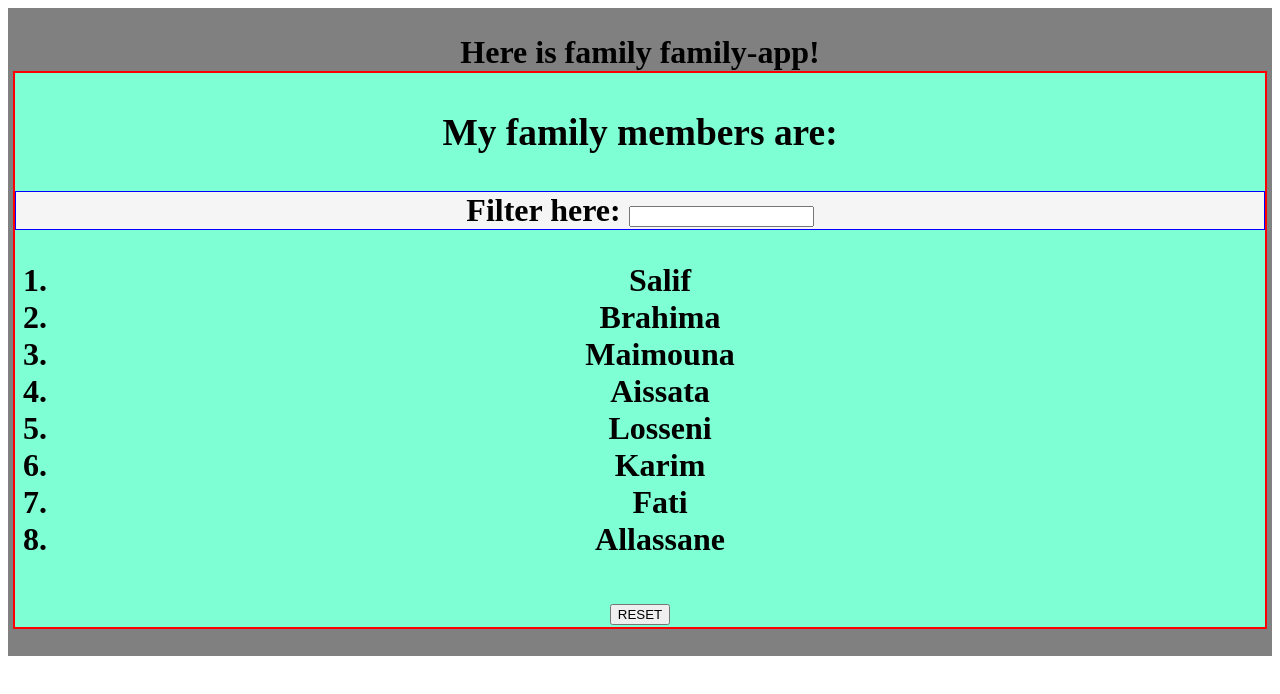
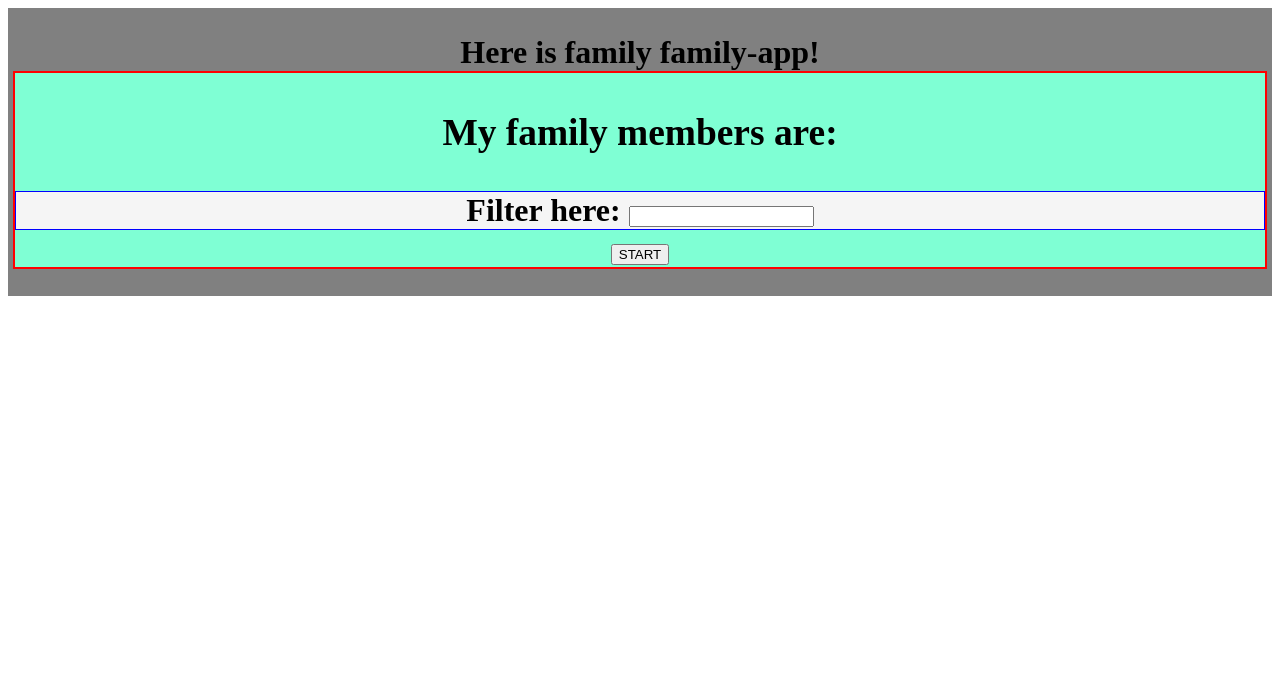
Before and after one commit to makassigithub/anglar-playground, an Angular app: page / in a window 1280 px wide. Shown: the top 694 px of the page. Built offline with nearby package versions, Linux system fonts and the light colour scheme.

Commit message:
Adds FamilyService and Member model to the app

```diff
--- a/src/app/app.module.ts
+++ b/src/app/app.module.ts
@@ -6,6 +6,7 @@
 import { MembersComponent } from './members/members.component';
 import { MemberComponent } from './members/member/member.component';
 import { FilterComponent } from '../core/filter/filter-component';
+import { FamilyService } from './services/family.service';
 
 @NgModule({
   declarations: [
@@ -18,7 +19,7 @@
     BrowserModule,
     FormsModule
   ],
-  providers: [],
+  providers: [FamilyService],
   bootstrap: [AppComponent]
 })
 export class AppModule { }
--- a/src/app/members/members.component.ts
+++ b/src/app/members/members.component.ts
@@ -1,4 +1,5 @@
 import { Component, OnInit } from '@angular/core';
+import { FamilyService } from '../services/family.service';
 
 @Component({
   selector: 'members-list',
@@ -8,16 +9,11 @@
 export class MembersComponent implements OnInit {
   selectedMember: any;
   familyMembers = [];
-  data = [
-    { name: 'Salif', age: '38' },
-    { name: 'Brahima', age: '35' },
-    { name: 'Maimouna', age: '32' },
-    { name: 'Aissata', age: '29' },
-    { name: 'Losseni', age: '26' },
-    { name: 'Karim', age: '23' },
-    { name: 'Fati', age: '20' },
-    { name: 'Allassane', age: '20' }
-];
+
+  constructor(private familyService: FamilyService) {
+    this.familyMembers = familyService.provideMembers();
+  }
+
   ngOnInit() {
     this.initialize();
   }
@@ -30,7 +26,7 @@
   }
   initialize() {
     this.familyMembers = !this.familyMembers.length ?
-    this.data : [];
+    this.familyService.provideMembers() : [];
   }
   getButtonTile() {
     return this.familyMembers.length ? 'RESET' : 'START';
@@ -40,7 +36,7 @@
     this.familyMembers = this.familyMembers.filter(member =>
     member.name.toLowerCase().includes(term));
    } else {
-    this.familyMembers = this.data;
+    this.familyMembers = this.familyService.provideMembers();
    }
   }
 }
--- /dev/null
+++ b/src/app/models/member.model.ts
@@ -0,0 +1,8 @@
+export class Member {
+    name: string;
+    age: number;
+    constructor(name, age) {
+        this.name = name;
+        this.age = age;
+    }
+}
--- /dev/null
+++ b/src/app/services/family.service.ts
@@ -0,0 +1,18 @@
+import { Injectable } from '@angular/core';
+import { Member } from '../models/member.model';
+
+@Injectable()
+export class FamilyService {
+    provideMembers() {
+        return [
+            new Member('Salif', 38),
+            new Member('Brahima', 35),
+            new Member('Maimouna', 32),
+            new Member('Aissata', 29),
+            new Member('Losseni', 26),
+            new Member('Karim', 23),
+            new Member('Fati', 20),
+            new Member('Allassane', 20),
+        ];
+    }
+}
```
